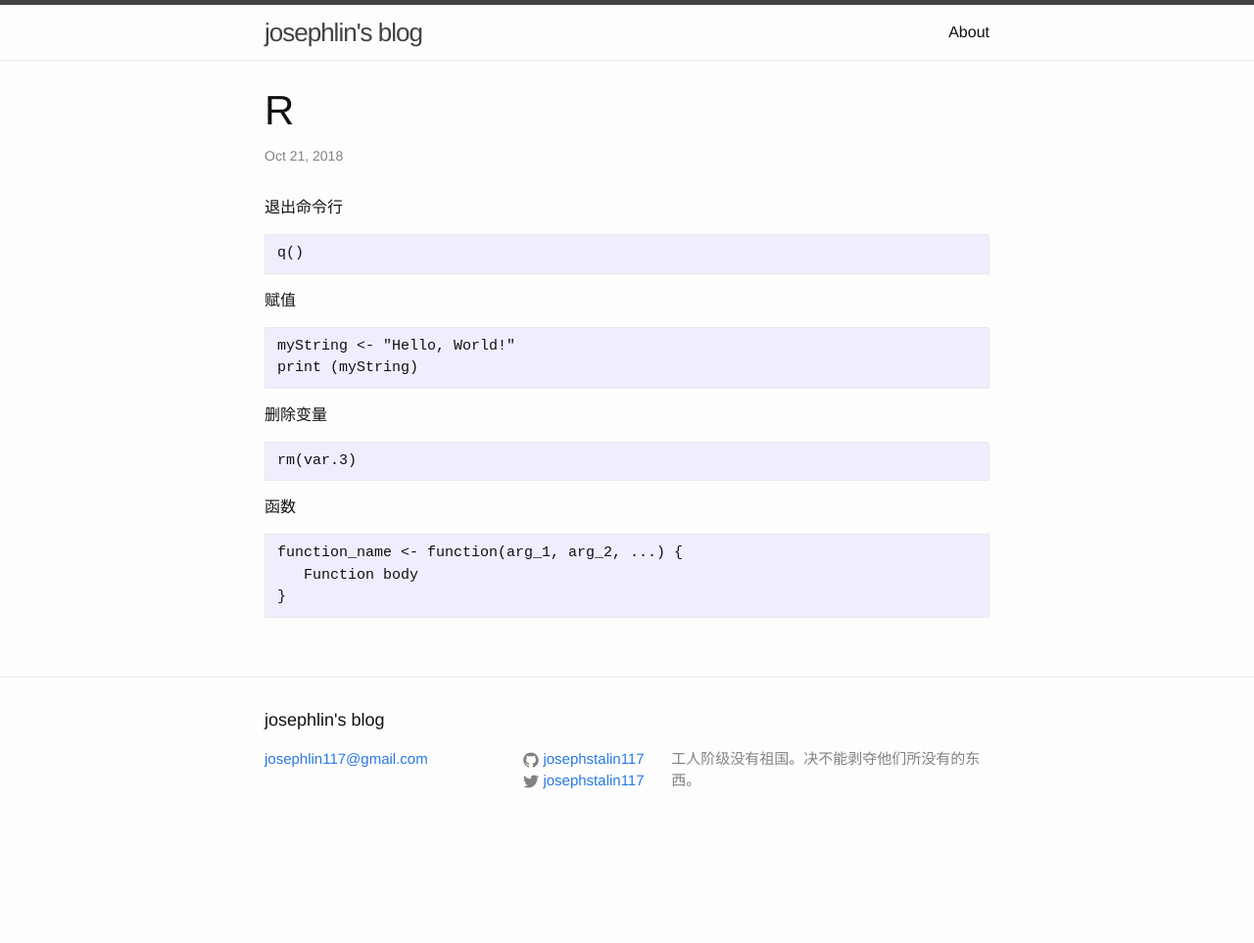
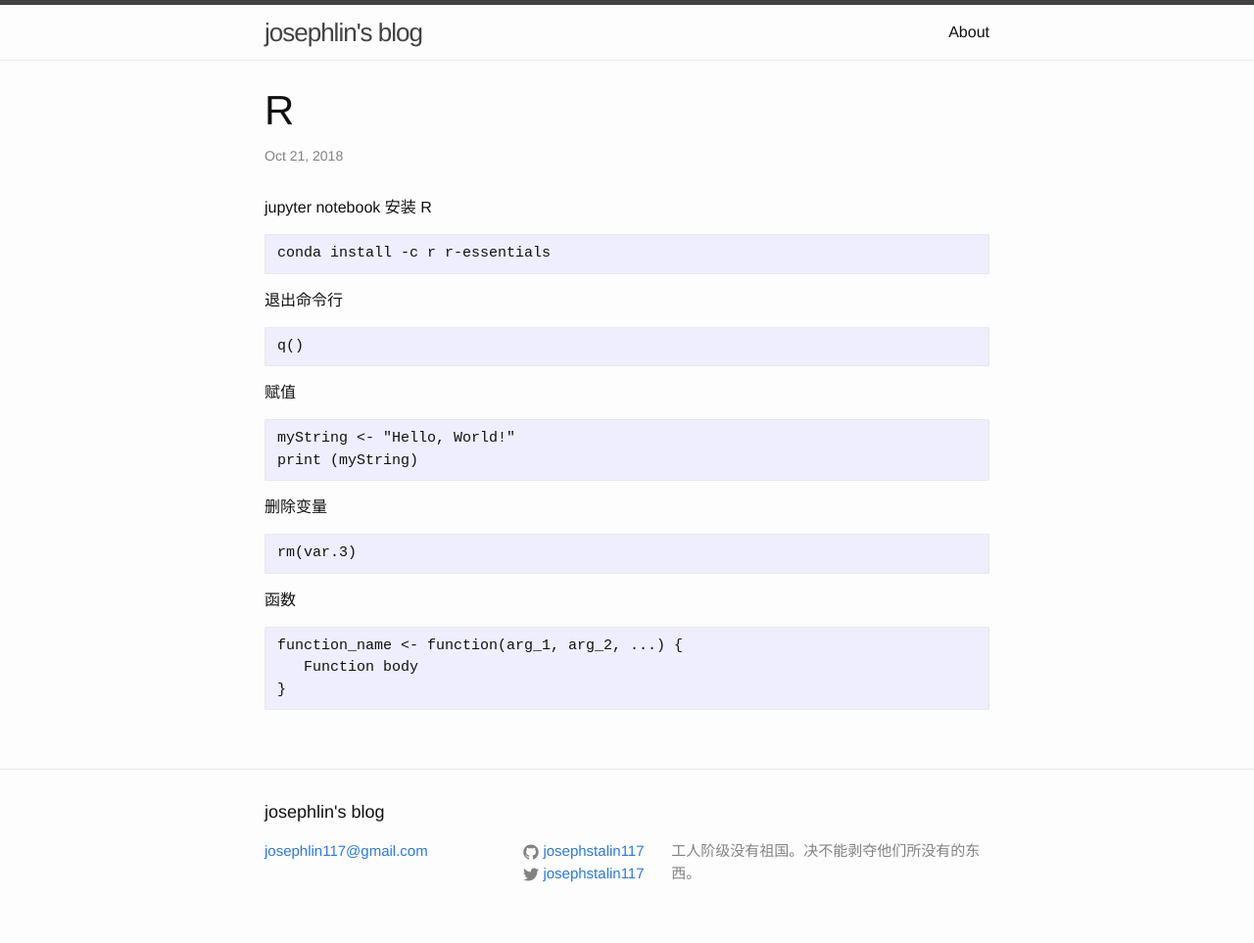
Before and after one commit to josephstalin117/josephstalin117.github.io, a Jekyll site: the page built from _posts/2018-10-21-R.markdown, in a window 1280 px wide. Shown: the whole page at 98% size. Built offline with Jekyll 4.4.1, drawn with Linux system fonts in a browser that asks for light colours; before the commit the page ends 900 px from its top, so only the background shows below that.

Commit message:
add R install

````diff
--- a/_posts/2018-10-21-R.markdown
+++ b/_posts/2018-10-21-R.markdown
@@ -4,6 +4,11 @@ title:  "R"
 date:   2018-10-21 20:35:35 +0800
 categories: command
 ---
+
+jupyter notebook 安装 R
+```
+conda install -c r r-essentials
+```
 
 退出命令行
 ```
````
